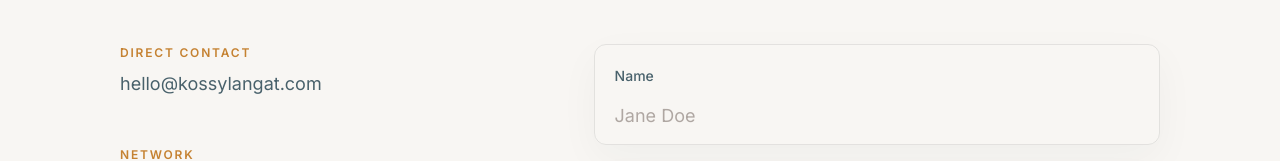
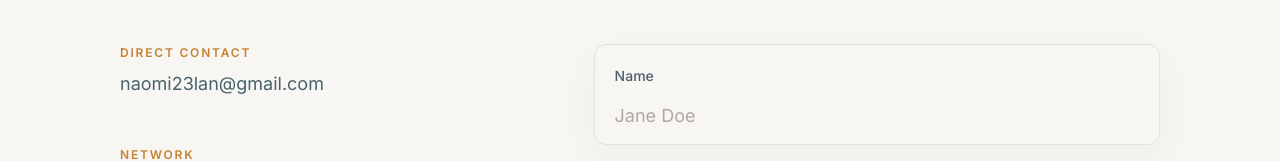
Before and after one commit to leon-madara/kossy-langat-website, a Next.js app: page /contact in a window 1280 px wide. Shown: the part 508-669 px from the top of the page. Built offline with nearby package versions, Linux system fonts and the light colour scheme; a web font is replaced by a local one.

Commit message:
content: update contact email to naomi23lan@gmail.com

```diff
--- a/src/app/contact/page.tsx
+++ b/src/app/contact/page.tsx
@@ -91,7 +91,7 @@
                     <div className="contact-info-block">
                         <div className="info-item c-reveal">
                             <span className="info-label">Direct Contact</span>
-                            <a href="mailto:hello@kossylangat.com" className="info-link">hello@kossylangat.com</a>
+                            <a href="mailto:naomi23lan@gmail.com" className="info-link">naomi23lan@gmail.com</a>
                         </div>
 
                         <div className="info-item c-reveal">
```
